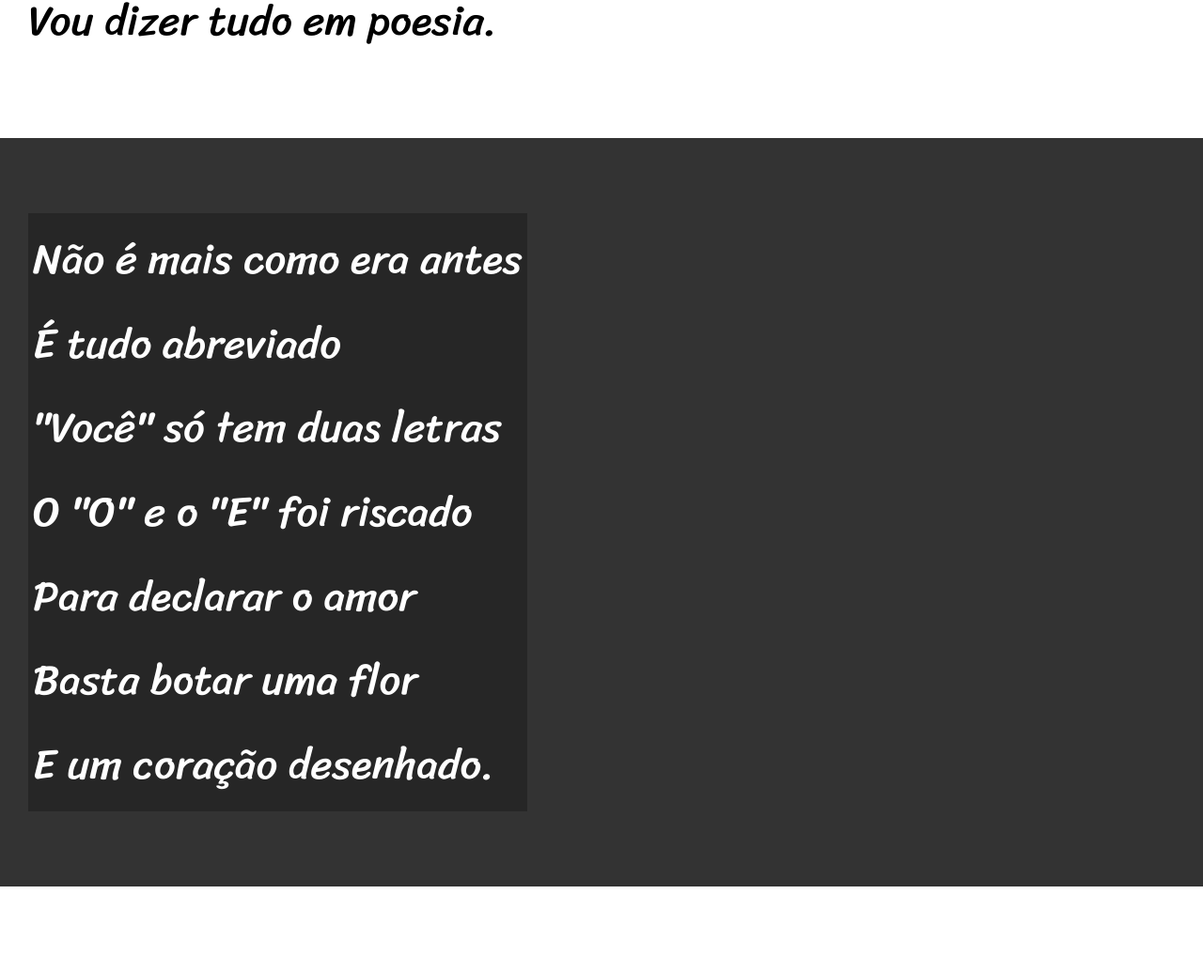
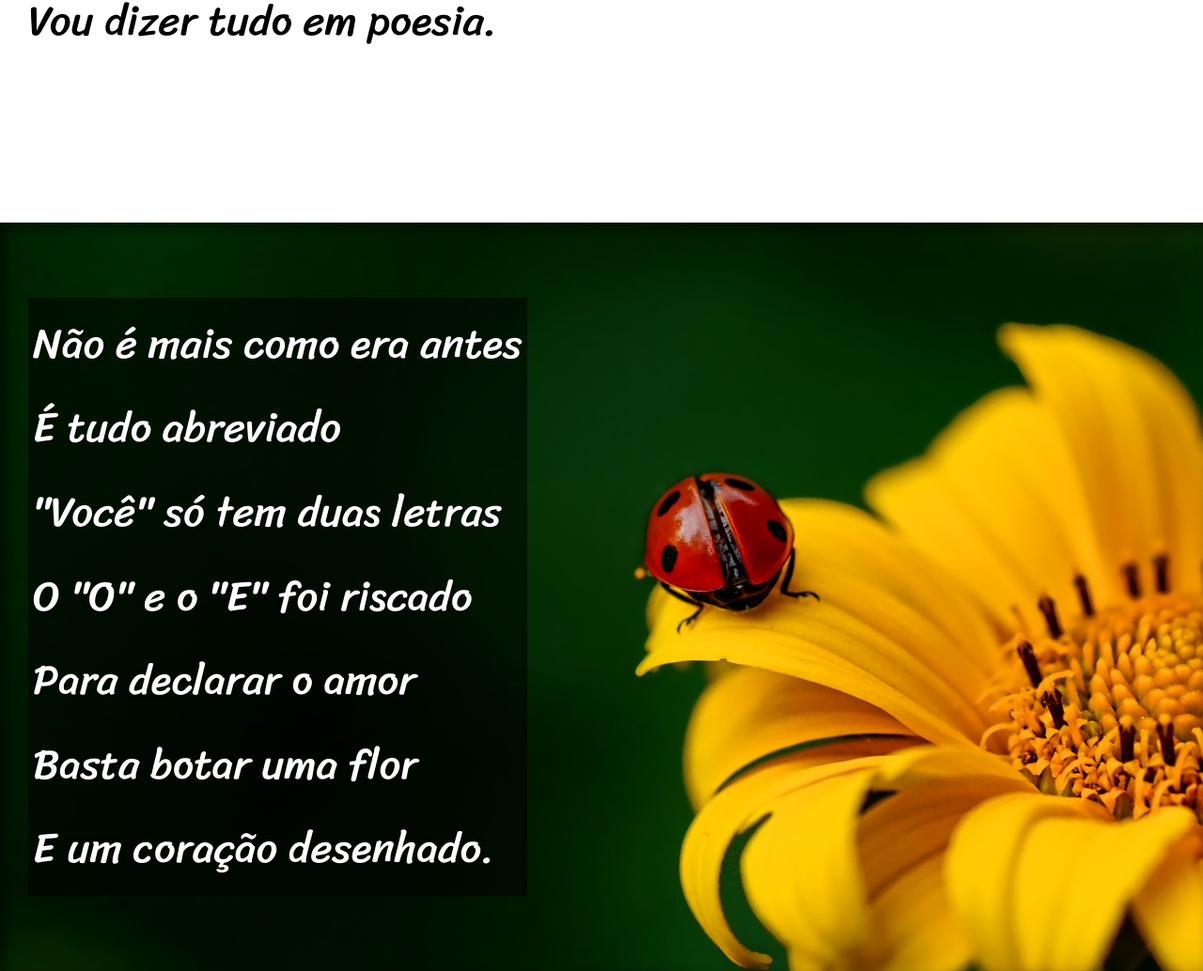
Before and after one commit to eduardobastier/cordel_moderno, a plain HTML site: page index.html in a window 1280 px wide. Shown: the part 900-1934 px from the top of the page at 94% size. Drawn offline with Linux system fonts and the light colour scheme.

Commit message:
Colocando imagens com efeito Parallax

```diff
--- a/index.html
+++ b/index.html
@@ -28,7 +28,7 @@
         </p>
     </section>
 
-    <section class="imagem">
+    <section class="imagem" id="img01">
         <p>
             Não é mais como era antes <br>
             É tudo abreviado <br>
@@ -61,7 +61,7 @@
         </p>
     </section>
 
-    <section class="imagem">
+    <section class="imagem" id="img02">
         <p>
             Tenho saudade das cartas <br>
             Escritas com a própria mão <br>
--- a/style.css
+++ b/style.css
@@ -57,6 +57,10 @@ section {
     font-size: 3.5vw;
 }
 
+section > p {
+    padding-bottom: 2em;
+}
+
 .normal {
     background-color: white;
     color: black;
@@ -65,12 +69,25 @@ section {
 .imagem {
     background-color: rgb(51, 51, 51);
     color: white;
+    box-shadow: inset 6px 6px 13px 0px rgba(0, 0, 0, 0.518);
+    background-size: cover;
+    background-attachment: fixed;
 }
 
 .imagem > p {
     display: inline-block;
     padding: 5px;
-    background-color: rgba(0, 0, 0, 0.256);
+    background-color: rgba(0, 0, 0, 0.518);
+    text-shadow: 1px 1px 0px black;
+}
+
+#img01 {
+    background-image: url('imagens/background001.jpg');
+    background-position: right center;
+}
+
+#img02 {
+    background-image: url('imagens/background002.jpg');
 }
 
 footer {
```
